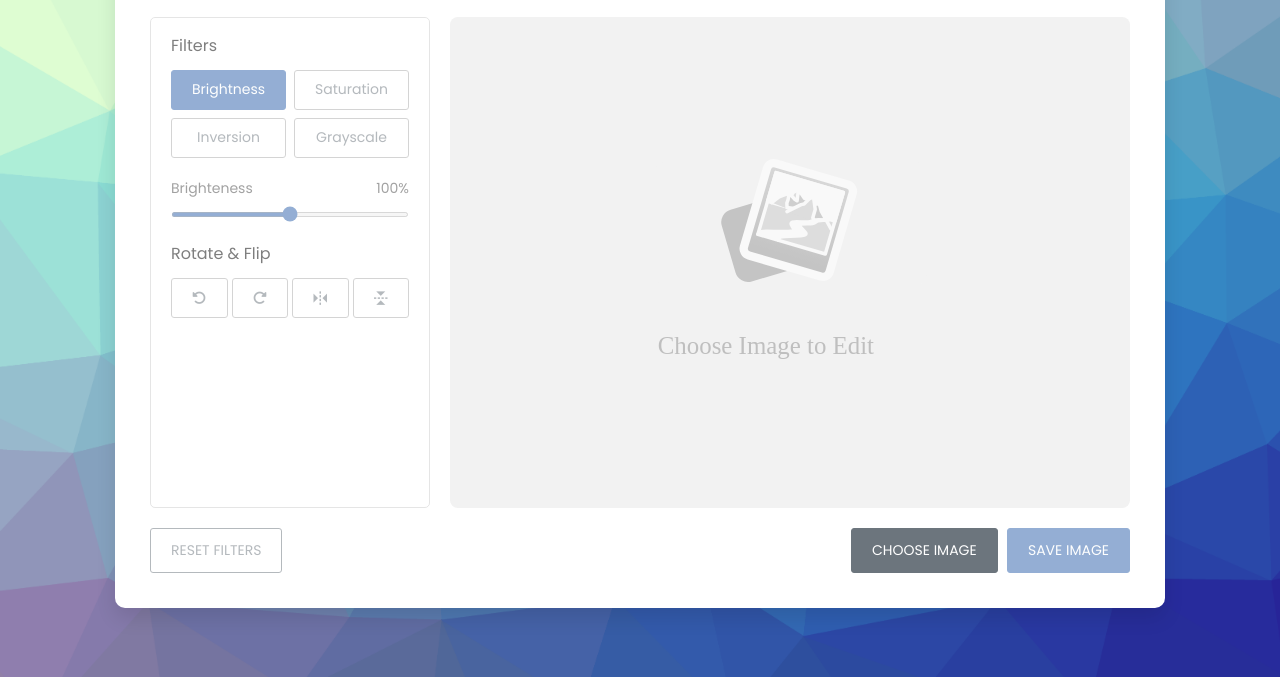
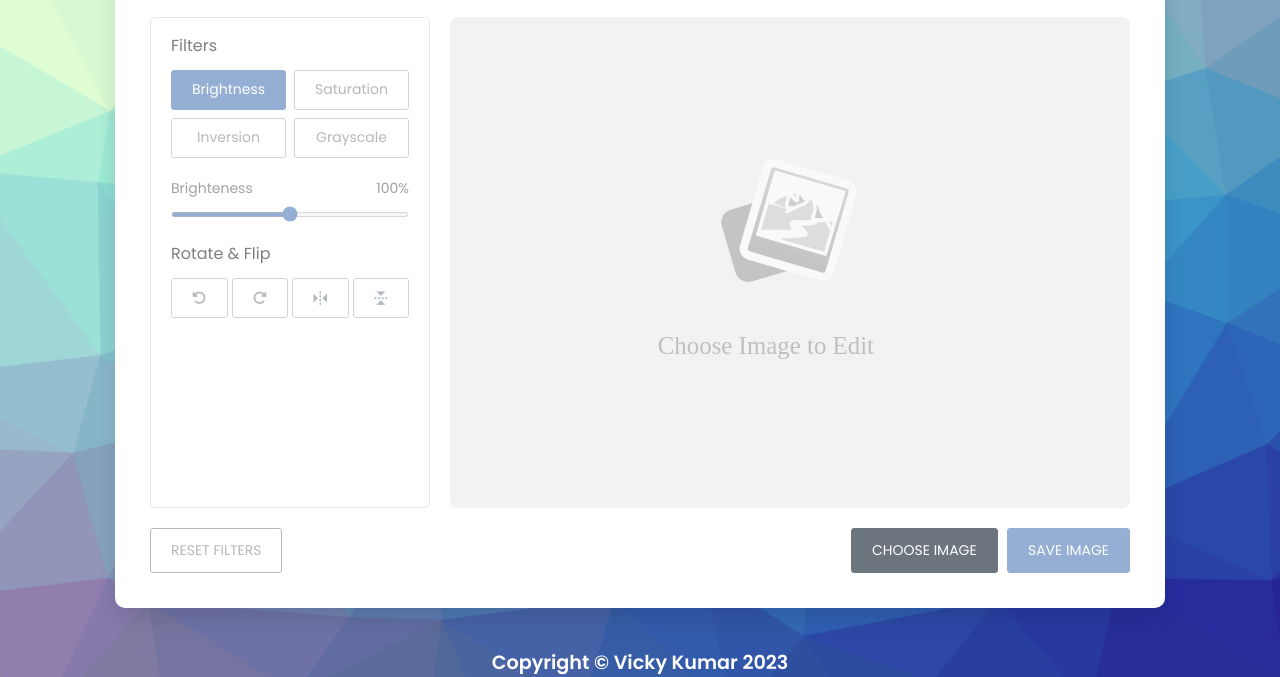
Before and after one commit to Vickykumar1001/Image-Editor, a plain HTML site: page index.html in a window 1280 px wide. Shown: the part 123-800 px from the top of the page. Drawn offline with nearby package versions, Linux system fonts and the light colour scheme.

Commit message:
Added Footer

```diff
--- a/index.html
+++ b/index.html
@@ -53,8 +53,9 @@
             </div>
         </div>
     </div>
-
     <script src="script.js"></script>
-
   </body>
+  <footer>
+    <p>Copyright © Vicky Kumar 2023</p>
+  </footer>
 </html>
--- a/style.css
+++ b/style.css
@@ -166,8 +166,25 @@ body{
     width: 100%;
     margin: 0 0 15px;
   }
+  footer{
+    display:none;
+  }
 }
-
+footer{
+  position:absolute;
+  bottom:0;
+  left: 0;
+  text-align: center;
+  background-color: transparent;
+  width:100%;
+  margin-top:5px;
+}
+footer p{
+  padding:4px auto 0;
+  color:#ffffff;
+  font-size: larger;
+  font-weight: 800;
+}
 @media screen and (max-width: 500px) {
   .controls button{
     width: 100%;
```
